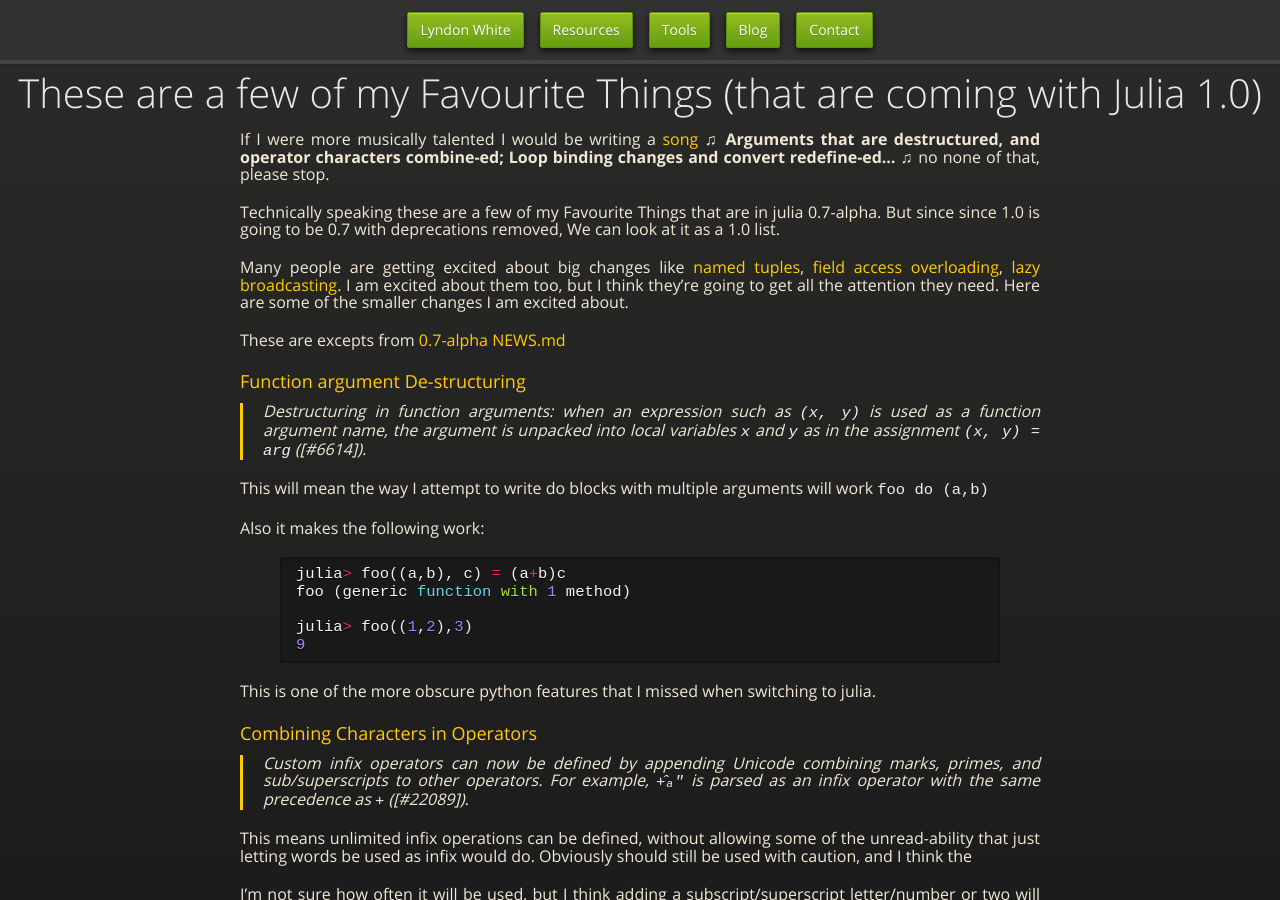
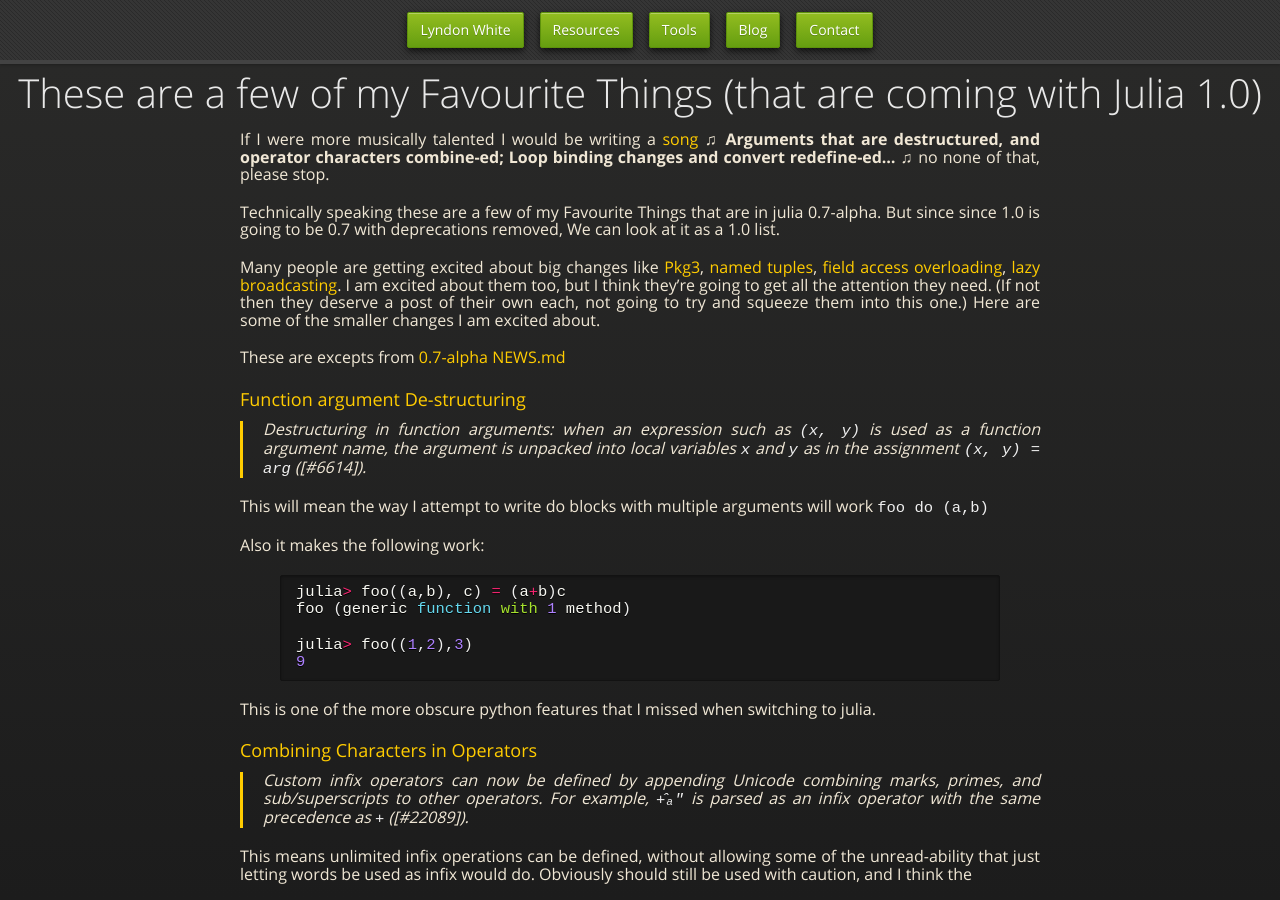
Before and after one commit to oxinabox/oxinabox.github.io, a Jekyll site: the page built from _posts/2018-06-01-Julia-Favourite-New-Things.md, in a window 1280 px wide and 900 px high. Built offline with Jekyll 4.4.1, drawn with Linux system fonts in a browser that asks for light colours; nearby versions of some CDN libraries; some web fonts are replaced.

Commit message:
mention Pkg3

```diff
--- a/_posts/2018-06-01-Julia-Favourite-New-Things.md
+++ b/_posts/2018-06-01-Julia-Favourite-New-Things.md
@@ -14,10 +14,12 @@
 We can look at it as a 1.0 list.
 
 Many people are getting excited about big changes like
+[Pkg3](https://docs.julialang.org/en/latest/stdlib/Pkg/),
 [named tuples](https://github.com/JuliaLang/julia/issues/22194),
 [field access overloading](https://github.com/JuliaLang/julia/issues/1974),
 [lazy broadcasting](https://docs.julialang.org/en/latest/manual/interfaces/#man-interfaces-broadcasting-1).
 I am excited about them too, but I think they're going to get all the attention they need.
+(If not then they deserve a post of their own each, not going to try and squeeze them into this one.)
 Here are some of the smaller changes I am excited about.
 
 These are excepts from [0.7-alpha NEWS.md](https://github.com/JuliaLang/julia/blob/v0.7.0-alpha/NEWS.md)
```
